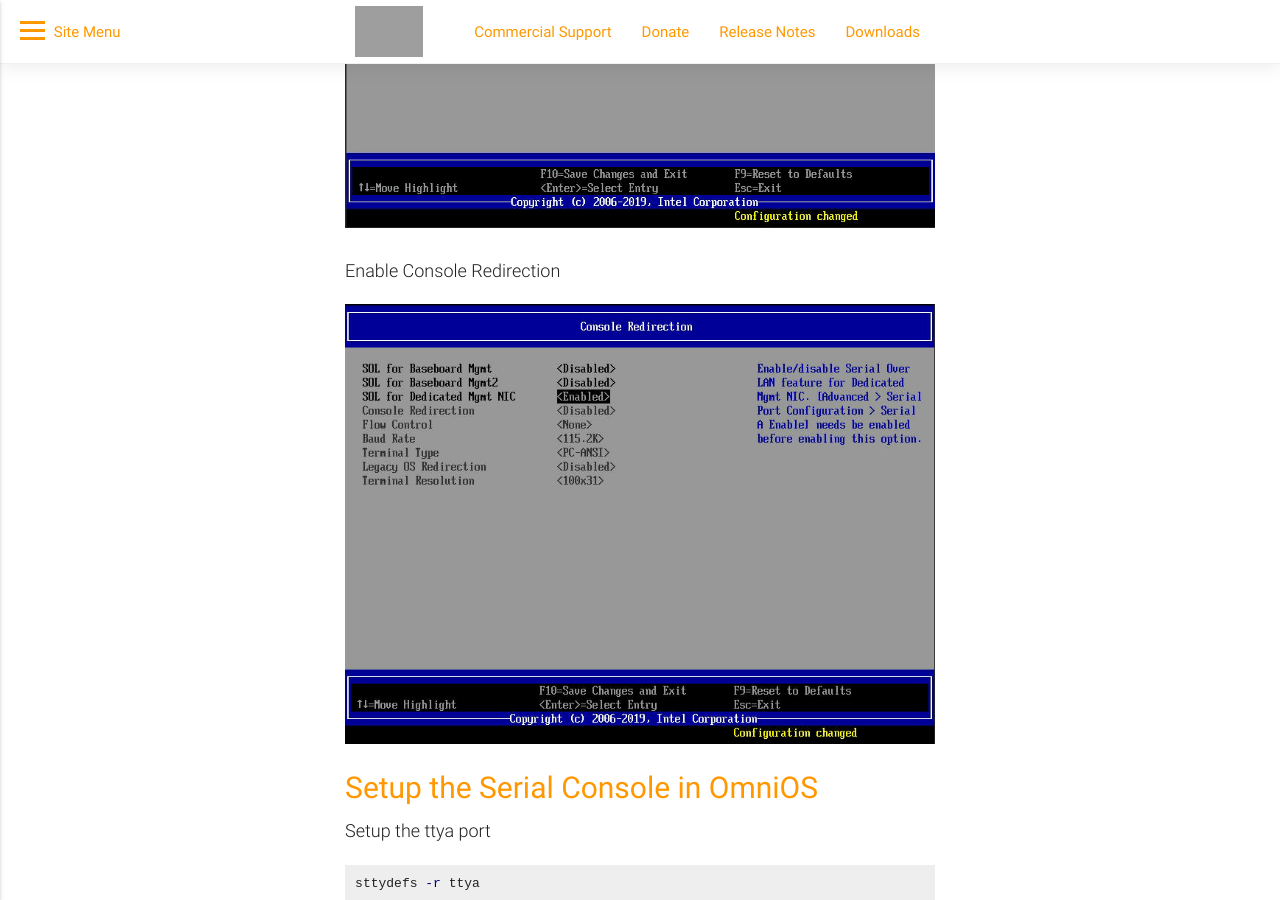
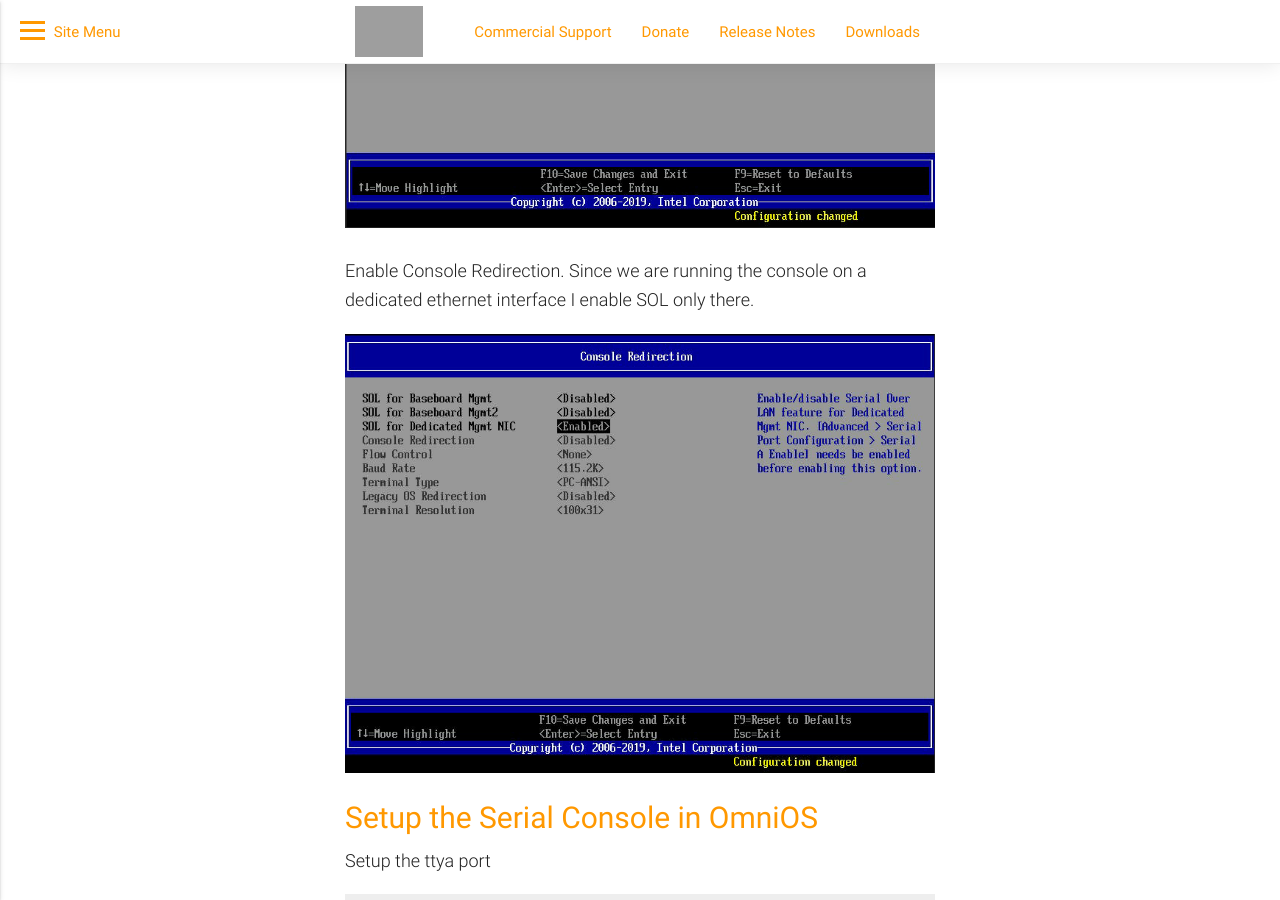
Before and after one commit to omniosorg/omniosorg.github.io, a Jekyll site: the page built from _docs/setup/serial_console.md, in a window 1280 px wide and 900 px high, scrolled down 2050 px. Built offline with Jekyll 4.4.1, drawn with Linux system fonts in a browser that asks for light colours; comment, search, counter and statistics services are not loaded; some of the changed text lies outside the part shown; grey boxes are pictures that could not be loaded.

Commit message:
add note on SOL port

````diff
--- a/_docs/setup/serial_console.md
+++ b/_docs/setup/serial_console.md
@@ -28,7 +28,8 @@ Enable the Serial Port
 
 ![Enable the Serial Port](../assets/images/sc-bios1.png)
 
-Enable Console Redirection
+Enable Console Redirection. Since we are running the console on a
+dedicated ethernet interface I enable SOL only there.
 
 ![Enable the Serial Port](../assets/images/sc-bios2.png)
 
@@ -94,6 +95,14 @@ bootadm update-archive
 reboot
 ```
 
+## Trying it out
+
+Now you can ssh into your server by simply doing:
+
+```bash
+ssh -p 66 server-console-ip
+```
+
 ## Help making this better
 
 If you have figured out how to make the SOL SSH console work on another
````
